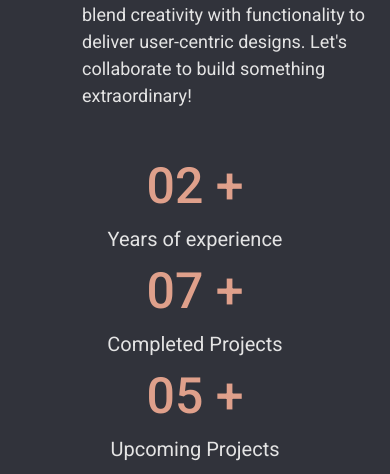
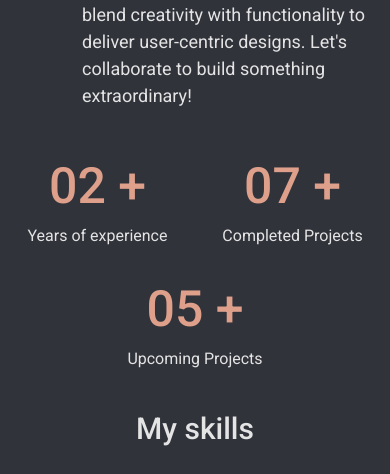
Before and after one commit to safeelanasreen/portfolio, a plain HTML site: page index.html in a window 390 px wide. Shown: the part 1121-1595 px from the top of the page. Drawn offline with nearby package versions, Linux system fonts and the light colour scheme; files whose address does not match are found by name.

Commit message:
counter responsive

```diff
--- a/index.html
+++ b/index.html
@@ -179,20 +179,20 @@
               Let's collaborate to build something extraordinary!
             </p>
             <div class="about_detail">
-              <div class="row">
-                <div class="col-md-4">
+              <div class="row g-4 justify-content-center">
+                <div class="col-6  col-md-4">
                   <div class="count_wrap">
                     <div><span class="counter">2 </span> <span>+</span></div>
                     <p>Years of experience</p>
                   </div>
                 </div>
-                <div class="col-md-4">
+                <div class="col-6 col-md-4">
                   <div class="count_wrap">
                     <div><span class="counter">7 </span> <span>+</span></div>
                     <p>Completed Projects</p>
                   </div>
                 </div>
-                <div class="col-md-4">
+                <div class="col-6 col-md-4">
                   <div class="count_wrap">
                     <div><span class="counter">5 </span> <span>+</span></div>
                     <p>Upcoming Projects</p>
--- a/style.scss
+++ b/style.scss
@@ -559,7 +559,12 @@ ul {
             }
             p{
                 margin-bottom: 0;
-                font-size: 20px;
+                font-size: 16px;
+                @media (min-width:768px){
+                    font-size: 20px;
+
+                }
+
             }
         }
     }
```
Also changed, not shown: style.css, 1 other file.
